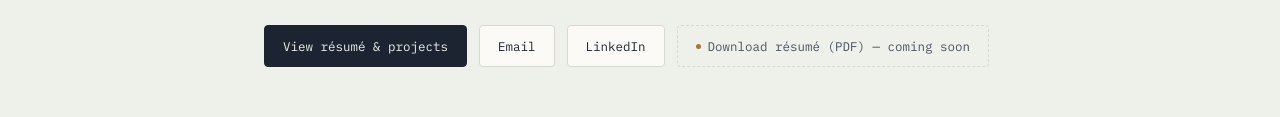
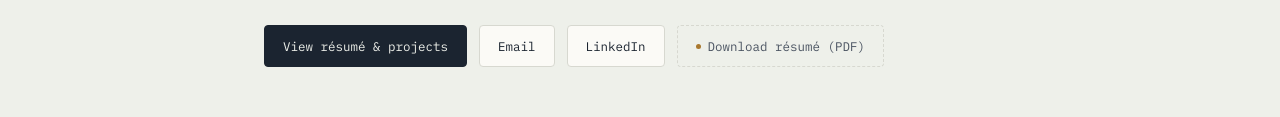
Before and after one commit to Tino4xc/portfolio, a plain HTML site: page index.html in a window 1280 px wide. Shown: the part 413-530 px from the top of the page. Drawn offline with Linux system fonts and the light colour scheme.

Commit message:
Update index.html

```diff
--- a/index.html
+++ b/index.html
@@ -378,7 +378,7 @@
       <a class="primary" href="#professional">View résumé &amp; projects</a>
       <a class="secondary" href="mailto:pierotinocor@gmail.com">Email</a>
       <a class="secondary" href="https://linkedin.com/in/pierot">LinkedIn</a>
-      <a class="ghost" href="#" onclick="return false;" title="Wiring this up soon"><span class="soon-dot"></span>Download résumé (PDF) — coming soon</a>
+      <a class="ghost" href="#" onclick="return false;" title="Wiring this up soon"><span class="soon-dot"></span>Download résumé (PDF)</a>
     </div>
   </section>
 
```
